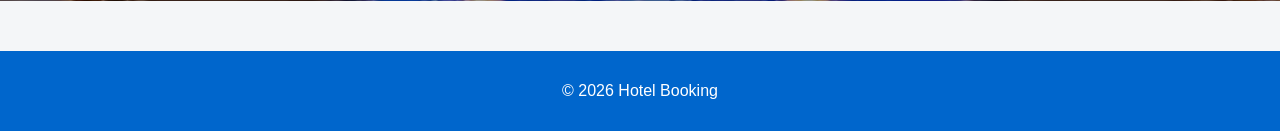
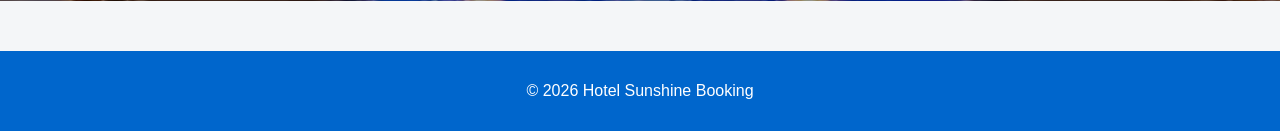
Before and after one commit to mpachling11-commits/hotel_booking, a Flask app: page / in a window 1280 px wide. Shown: the part 889-1020 px from the top of the page. Run offline with Flask 3, Linux system fonts and the light colour scheme.

Commit message:
Update index.html

```diff
--- a/templates/index.html
+++ b/templates/index.html
@@ -26,9 +26,9 @@
 </section>
 
 <footer>
-    <p>© 2026 Hotel Booking</p>
+    <p>© 2026 Hotel Sunshine Booking</p>
 </footer>
-
+<script src="{{ url_for('static', filename='js/script.js') }}"></script>
 <script src="{{ url_for('static', filename='js/script.js') }}"></script>
 </body>
 </html>
```
